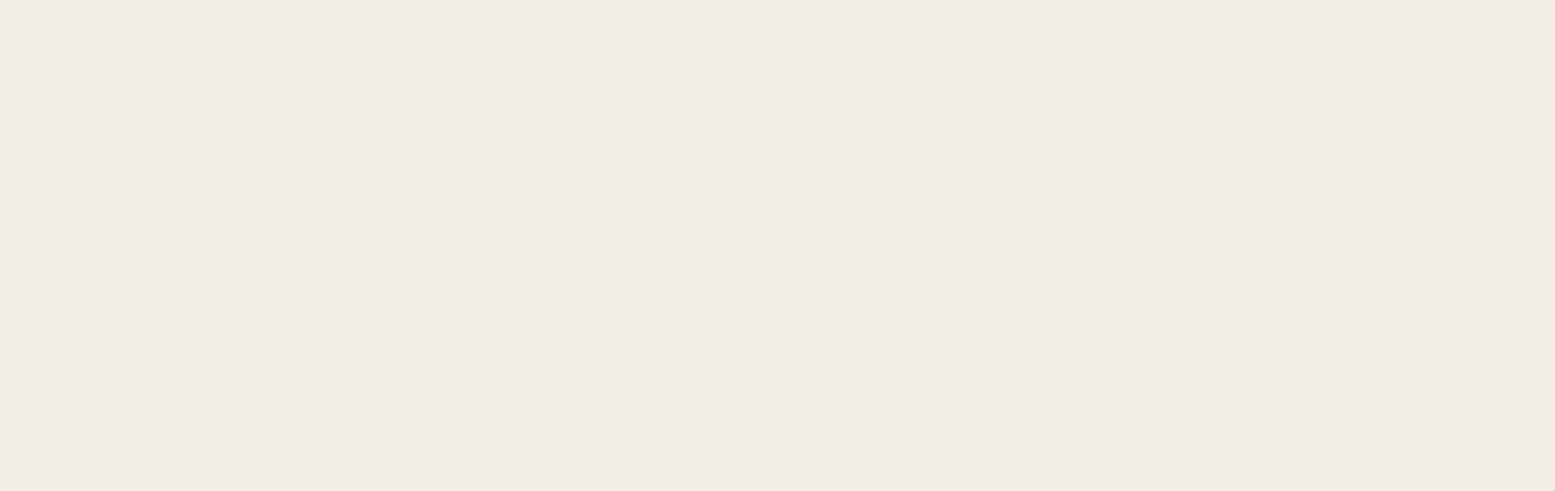
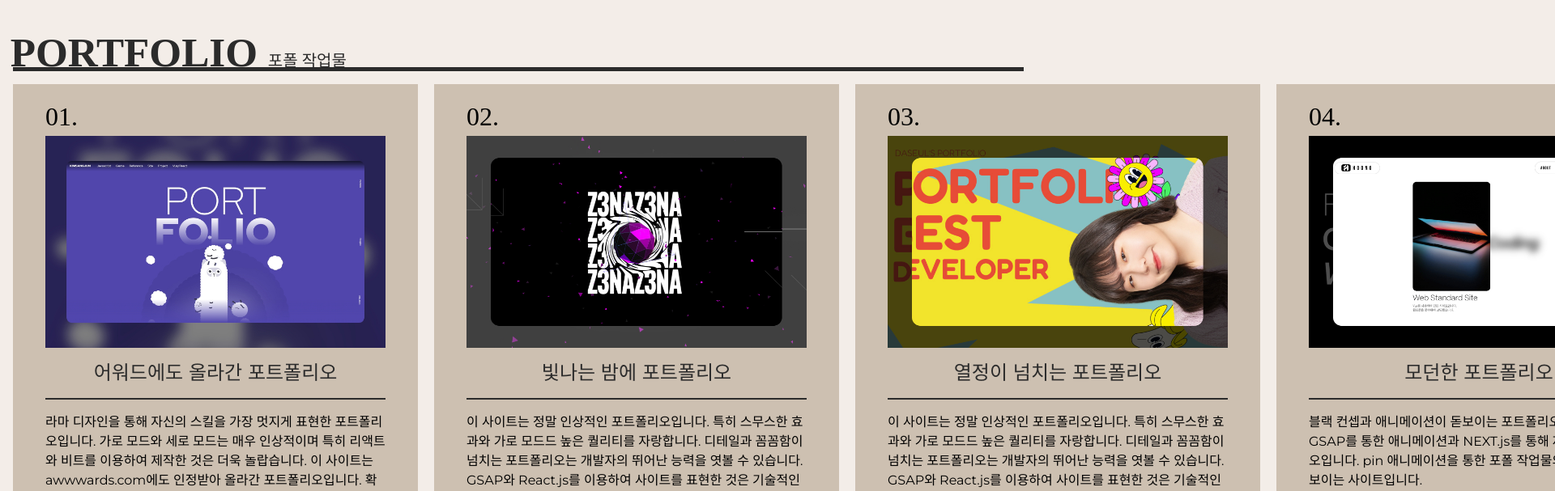
Before and after one commit to khjlove03/port2023-vue, a Vue app: page / in a window 1280 px wide. Shown: the part 4880-5487 px from the top of the page at 81% size, 1920 px wide, since content can reach past the window. Before the commit the page ends 4696 px from the top, so only its background shows below. Built offline with nearby package versions, Linux system fonts and the light colour scheme; a small style sheet from the web is missing; a web font is replaced by a local one.

Commit message:
포트폴리오완료

```diff
--- a/src/components/Port.vue
+++ b/src/components/Port.vue
@@ -1,3 +1,144 @@
+<script setup>
+import { portText } from "@/assets/constants";
+</script>
 <template>
-    port
+    <section id="port">
+        <div class="port__inner">
+            <div class="port__title">
+                portfolio <em>포폴 작업물</em>
+            </div>
+            <div class="port__wrap">
+                <div class="port__item" v-for="(port, key) in portText" :key="key">
+                    <span class="num">{{ port.num }}.</span>
+                    <img :src="port.img" :alt="port.name" />
+                    <h3 class="title">{{ port.title }}</h3>
+                    <p class="desc">{{ port.desc }}</p>
+                    <a :href="port.view" target="_blank" class="site">사이트 보기</a>
+                </div>
+            </div>
+        </div>
+    </section>
 </template>
+
+<style lang="scss">
+#port {
+    width: 100%;
+    margin-top: 30vh;
+    // overflow: hidden;
+}
+.port__inner {
+    padding: 16px;
+
+    .port__title {
+        width: 100%;
+        height: 5vw;
+        font-size: 4vw;
+        font-weight: 900;
+        line-height: 1.6;
+        font-family: var(--mainKor-font);
+        text-transform: uppercase;
+        color: var(--black100);
+        border-bottom: 0.4vw solid var(--black100);
+        margin-bottom: 16px;
+        text-indent: -0.26vw;
+
+        em {
+            font-size: 1.25rem;
+            font-weight: 400;
+            line-height: 2;
+        }
+    }
+    .port__wrap {
+        display: flex;
+        flex-wrap: wrap;
+        width: 7000px;
+
+        .port__item {
+            width: 500px;
+            height: 70vh;
+            background-color: var(--subBg100);
+            padding: 1rem 2.5rem;
+            margin-right: 20px;
+
+            &.p1 {
+                background-color: var(--subBg100);
+            }
+            &.p2 {
+                background-color: var(--subBg200);
+            }
+            &.p3 {
+                background-color: var(--subBg300);
+            }
+            &.p4 {
+                background-color: var(--subBg400);
+            }
+            &.p5 {
+                background-color: var(--subBg500);
+            }
+            &.p6 {
+                background-color: var(--subBg100);
+            }
+            &.p7 {
+                background-color: var(--subBg200);
+            }
+            &.p8 {
+                background-color: var(--subBg300);
+            }
+            &.p9 {
+                background-color: var(--subBg400);
+            }
+            &.p10 {
+                background-color: var(--subBg500);
+            }
+            .num {
+                font-size: 2rem;
+                font-family: var(--mainNum-font);
+            }
+            .img {
+                display: block;
+                margin-top: -20px;
+                transition: margin-top 0.3s;
+
+                img {
+                    border-radius: 5px;
+                    filter: saturate(0%);
+                    transition: all 0.3s;
+                }
+
+                &:hover {
+                    margin-top: 0;
+
+                    img {
+                        filter: saturate(100%);
+                    }
+                }
+            }
+            .title {
+                font-size: 1.5rem;
+                text-align: center;
+                padding: 0.8rem 0;
+                font-weight: 700;
+                color: var(--black100);
+                border-bottom: 2px solid var(--black100);
+                margin-bottom: 1rem;
+            }
+            .desc {
+                font-size: 1rem;
+            }
+            .site {
+                border: 1px solid var(--black100);
+                display: block;
+                text-align: center;
+                padding: 0.625rem 1.5rem;
+                margin-top: 1.5rem;
+                transition: all 0.2s;
+
+                &:hover {
+                    background-color: var(--black100);
+                    color: var(--white);
+                }
+            }
+        }
+    }
+}
+</style>
```
